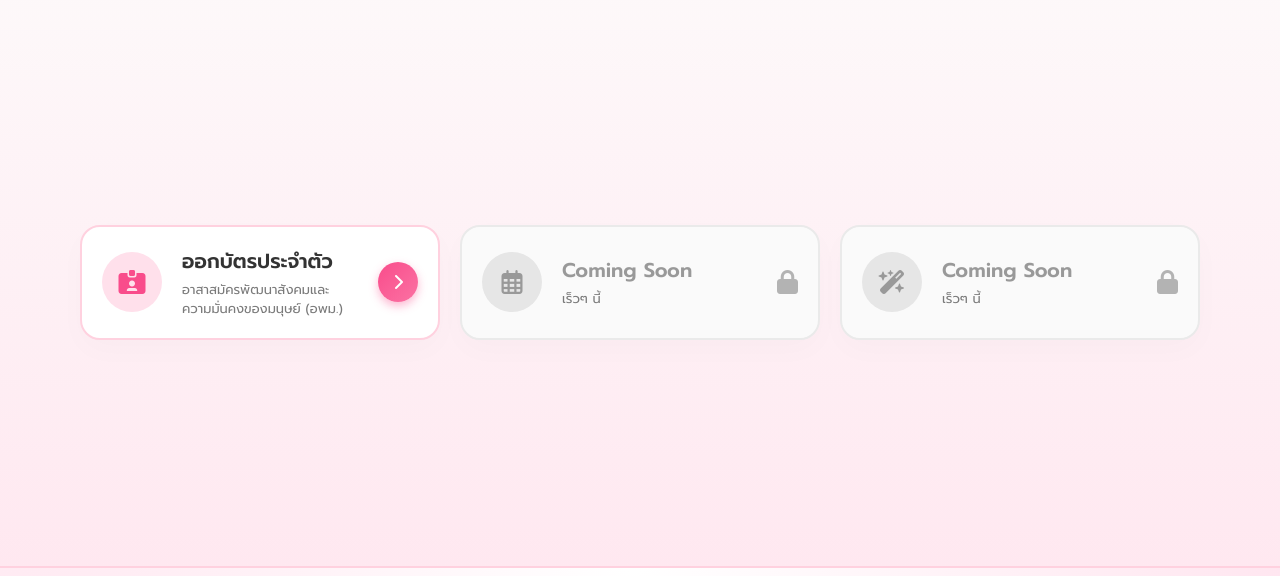
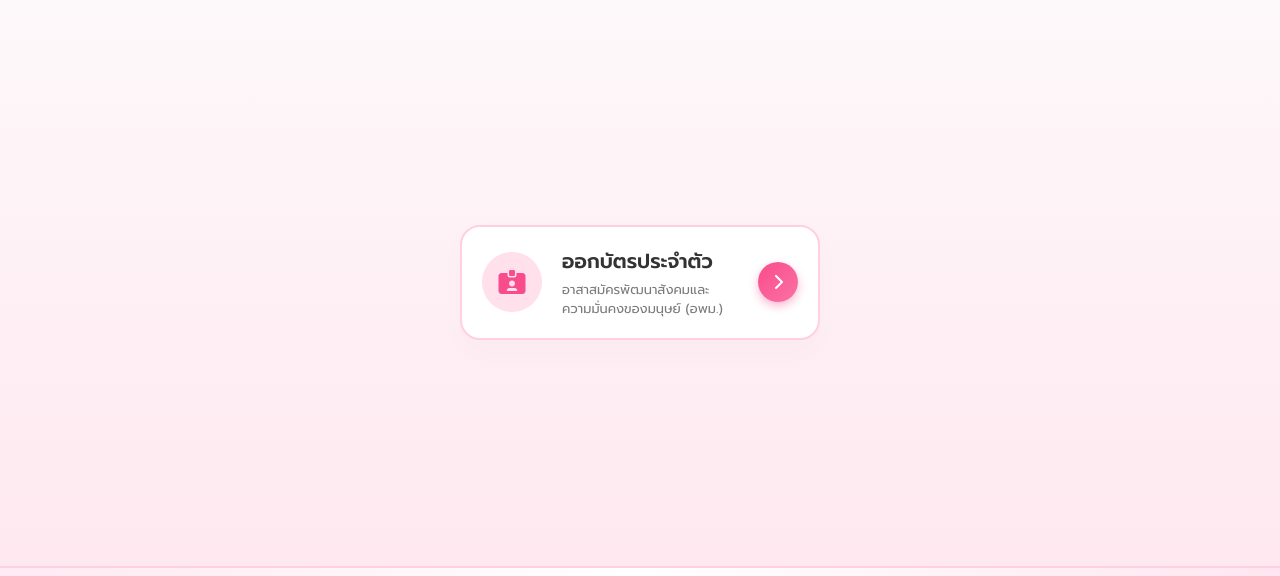
Before and after one commit to chainimit12345-cloud/Card-Issuance-System, a website: page web/index.html in a window 1280 px wide. Shown: the part 97-673 px from the top of the page. Drawn offline with Linux system fonts and the light colour scheme.

Commit message:
Update index.html

```diff
--- a/web/index.html
+++ b/web/index.html
@@ -3,7 +3,9 @@
   <head>
     <meta charset="UTF-8" />
     <meta name="viewport" content="width=device-width, initial-scale=1.0" />
-    <title>ระบบออกบัตรประจำตัวอาสาสมัครพัฒนาสังคมและความมั่นคงของมนุษย์ อพม.</title>
+    <title>
+      ระบบออกบัตรประจำตัวอาสาสมัครพัฒนาสังคมและความมั่นคงของมนุษย์ อพม.
+    </title>
 
     <link
       href="https://fonts.googleapis.com/css2?family=Prompt:wght@300;400;500;600;700&display=swap"
@@ -158,7 +160,7 @@
         display: flex;
         align-items: center;
         gap: 20px;
-        width: 360px; /* ขยายขนาดกว้างขึ้นเล็กน้อยเพื่อรองรับข้อความยาว */
+        width: 360px;
         height: 115px;
         text-align: left;
         text-decoration: none;
@@ -185,7 +187,7 @@
       }
 
       .card-info {
-        padding-right: 45px; /* กันไม่ให้ข้อความยาววิ่งไปชนปุ่มลูกศรด้านขวา */
+        padding-right: 45px;
       }
       .card-info h3 {
         color: var(--text-dark);
@@ -195,7 +197,7 @@
       }
       .card-info p {
         color: var(--text-gray);
-        font-size: 13px; /* ปรับขนาดเล็กลงนิดนึงให้อยู่ในกรอบสวยงาม */
+        font-size: 13px;
         line-height: 1.4;
       }
 
@@ -232,7 +234,6 @@
         font-size: 24px;
       }
 
-      /* เปลี่ยนดีไซน์ Footer ใหม่ให้เข้ากับโลโก้สีชมพู */
       footer {
         background-color: #ffffff;
         background-image:
@@ -254,7 +255,7 @@
 
       .footer-logo .logo-icon {
         background: transparent;
-        width: 55px; /* ขยายโลโก้ footer ให้ชัดเจนขึ้น */
+        width: 55px;
         height: 55px;
         box-shadow: none;
       }
@@ -262,7 +263,7 @@
       .footer-logo-text h2 {
         font-size: 18px;
         font-weight: 600;
-        color: var(--primary-pink); /* เปลี่ยนสีตัวอักษรให้เป็นสีชมพู */
+        color: var(--primary-pink);
       }
       .footer-logo-text p {
         font-size: 13px;
@@ -301,7 +302,7 @@
     <header>
       <div class="logo-container">
         <div class="logo-icon">
-          <!-- เรียกใช้ไฟล์รูปภาพตราสัญลักษณ์ (เปลี่ยน \ เป็น /) -->
+          <!-- เรียกใช้ไฟล์รูปภาพตราสัญลักษณ์ -->
           <img
             src="img/Seal_of_the_Ministry_of_Social_Development_and_Human_Security_(Thailand),_coloured.svg.png"
             alt="ตราสัญลักษณ์ พม."
@@ -312,59 +313,24 @@
           <p>อาสาสมัครพัฒนาสังคมและความมั่นคงของมนุษย์ อพม.</p>
         </div>
       </div>
-      <!-- <button class="login-btn">
-        <i class="fa-regular fa-user"></i> เข้าสู่ระบบเจ้าหน้าที่
-      </button> -->
     </header>
 
     <main class="hero">
       <div class="hero-content">
-        <!-- <div class="badge">
-          <i class="fa-solid fa-shield-halved"></i> ระบบออกบัตรออนไลน์
-        </div>
-        <h1>
-          ออกบัตร<span class="pink">ง่าย</span><br />รวดเร็ว
-          <span class="pink">ทันสมัย</span>
-        </h1>
-        <p>ระบบออกบัตรที่ปลอดภัย สะดวก รวดเร็ว ครบจบในระบบเดียว</p> -->
-
         <div class="action-cards-container">
-          <!-- ลิงก์ไปหน้าทำบัตร -->
+          <!-- การ์ดที่ 1: ลิงก์ไปหน้าทำบัตร อพม. -->
           <a href="add-user.html" class="action-card">
             <div class="card-icon-circle">
               <i class="fa-solid fa-id-card-clip"></i>
             </div>
             <div class="card-info">
               <h3>ออกบัตรประจำตัว</h3>
-              <!-- ใส่ <br> เพื่อบังคับขึ้นบรรทัดใหม่ตรงหน้าคำว่า และ -->
               <p>อาสาสมัครพัฒนาสังคมและ<br />ความมั่นคงของมนุษย์ (อพม.)</p>
             </div>
             <div class="btn-arrow">
               <i class="fa-solid fa-chevron-right"></i>
             </div>
           </a>
-
-          <div class="action-card disabled">
-            <div class="card-icon-circle">
-              <i class="fa-regular fa-calendar-days"></i>
-            </div>
-            <div class="card-info">
-              <h3>Coming Soon</h3>
-              <p>เร็วๆ นี้</p>
-            </div>
-            <i class="fa-solid fa-lock icon-lock"></i>
-          </div>
-
-          <div class="action-card disabled">
-            <div class="card-icon-circle">
-              <i class="fa-solid fa-wand-magic-sparkles"></i>
-            </div>
-            <div class="card-info">
-              <h3>Coming Soon</h3>
-              <p>เร็วๆ นี้</p>
-            </div>
-            <i class="fa-solid fa-lock icon-lock"></i>
-          </div>
         </div>
       </div>
     </main>
@@ -372,12 +338,6 @@
     <footer>
       <div class="footer-left">
         <div class="footer-logo">
-          <!-- <div class="logo-icon">
-            <img
-              src="img/Seal_of_the_Ministry_of_Social_Development_and_Human_Security_(Thailand),_coloured.svg.png"
-              alt="ตราสัญลักษณ์ พม."
-            />
-          </div> -->
           <div class="footer-logo-text">
             <h2>ระบบออกบัตรประจำตัว</h2>
             <p>อาสาสมัครพัฒนาสังคมและความมั่นคงของมนุษย์ (อพม.)</p>
```
